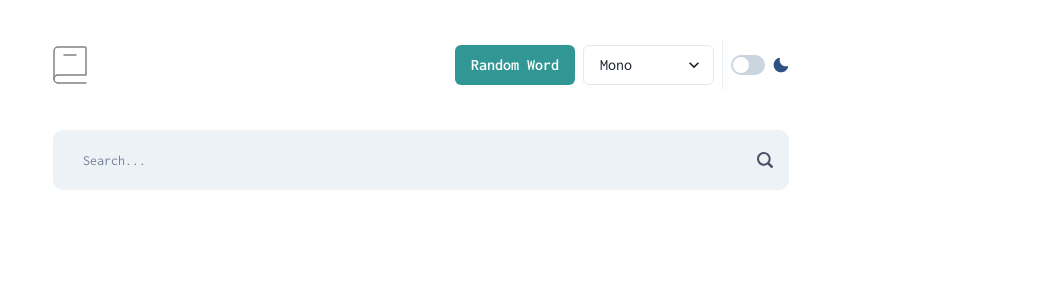
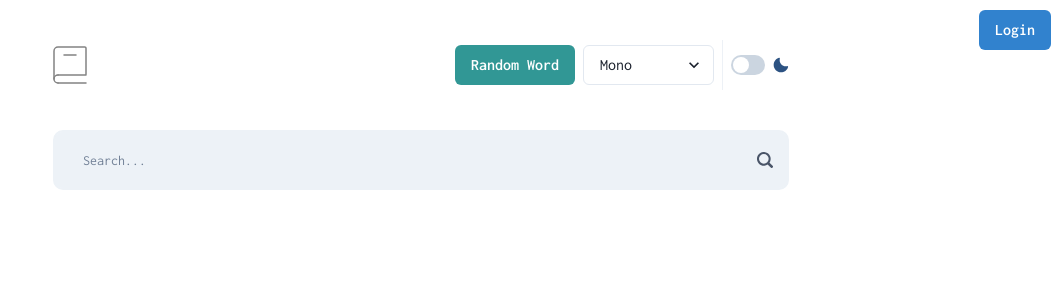
Before and after one commit to rojasmart/dictionary-web-app, a React (Vite) app: page / in a window 1280 px wide. Shown: the top 300 px of the page, without its empty margins (219-1280 px from the left). Built offline with nearby package versions, Linux system fonts and the light colour scheme.

Commit message:
--add login component and integrate with App for user authentication

```diff
--- a/src/App.jsx
+++ b/src/App.jsx
@@ -3,14 +3,16 @@ import { useState } from "react";
 import Header from "./components/Header";
 import SearchInput from "./components/SearchInput";
 import Content from "./components/Content";
+import Login from "./components/Login";
 
-import { Container } from "@chakra-ui/react";
+import { Container, Box } from "@chakra-ui/react";
 
 function App() {
   const [searchTerm, setSearchTerm] = useState("");
   const [isLoading, setIsLoading] = useState(false);
   const [data, setData] = useState(null);
   const [error, setError] = useState(null);
+  const [user, setUser] = useState(null);
 
   const fetchData = async (term) => {
     setError(null);
@@ -64,13 +66,24 @@ function App() {
     }
   };
 
+  const handleLogin = (username, password) => {
+    // Implement your login logic here
+    console.log("User logged in:", { username, password });
+    setUser(username); // Set the logged-in user
+  };
+
   return (
     <>
-      <Container maxW={"container.md"}>
-        <Header randomWord={handleRandomWord} isLoading={isLoading} />
-        <SearchInput onSearch={handleSearch} isLoading={isLoading} />
-        <Content searchTerm={searchTerm} data={data} error={error} />
-      </Container>
+      <Box position="relative">
+        <Box position="absolute" top="10px" right="10px">
+          <Login onLogin={handleLogin} />
+        </Box>
+        <Container maxW={"container.md"}>
+          <Header randomWord={handleRandomWord} isLoading={isLoading} />
+          <SearchInput onSearch={handleSearch} isLoading={isLoading} />
+          <Content searchTerm={searchTerm} data={data} error={error} />
+        </Container>
+      </Box>
     </>
   );
 }
--- /dev/null
+++ b/src/components/Login.jsx
@@ -0,0 +1,64 @@
+import { useState } from "react";
+import { Button, HStack, Modal, ModalOverlay, ModalContent, ModalHeader, ModalBody, ModalFooter, Input, VStack } from "@chakra-ui/react";
+
+const Login = ({ onLogin }) => {
+  const [isOpen, setIsOpen] = useState(false);
+  const [isRegistering, setIsRegistering] = useState(false);
+  const [username, setUsername] = useState("");
+  const [password, setPassword] = useState("");
+
+  const handleOpen = () => setIsOpen(true);
+  const handleClose = () => {
+    setIsOpen(false);
+    setIsRegistering(false);
+    setUsername("");
+    setPassword("");
+  };
+
+  const handleSubmit = () => {
+    if (isRegistering) {
+      console.log("Registering new user:", { username, password });
+      // Add logic to register the user
+    } else {
+      console.log("Logging in user:", { username, password });
+      onLogin(username, password); // Pass login details to parent
+    }
+    handleClose();
+  };
+
+  return (
+    <>
+      <HStack justifyContent="flex-end" w="100%">
+        <Button onClick={handleOpen} colorScheme="blue">
+          Login
+        </Button>
+      </HStack>
+
+      <Modal isOpen={isOpen} onClose={handleClose}>
+        <ModalOverlay />
+        <ModalContent>
+          <ModalHeader>{isRegistering ? "Register" : "Login"}</ModalHeader>
+          <ModalBody>
+            <VStack spacing={4}>
+              <Input placeholder="Username" value={username} onChange={(e) => setUsername(e.target.value)} />
+              <Input placeholder="Password" type="password" value={password} onChange={(e) => setPassword(e.target.value)} />
+            </VStack>
+          </ModalBody>
+          <ModalFooter>
+            <Button colorScheme="blue" onClick={handleSubmit}>
+              {isRegistering ? "Register" : "Login"}
+            </Button>
+            <Button variant="ghost" onClick={handleClose} ml={3}>
+              Cancel
+            </Button>
+            <Button variant="link" onClick={() => setIsRegistering(!isRegistering)} ml={3}>
+              {isRegistering ? "Already have an account?" : "Create an account"}
+            </Button>
+          </ModalFooter>
+        </ModalContent>
+      </Modal>
+    </>
+  );
+};
+
+export default Login;
```
